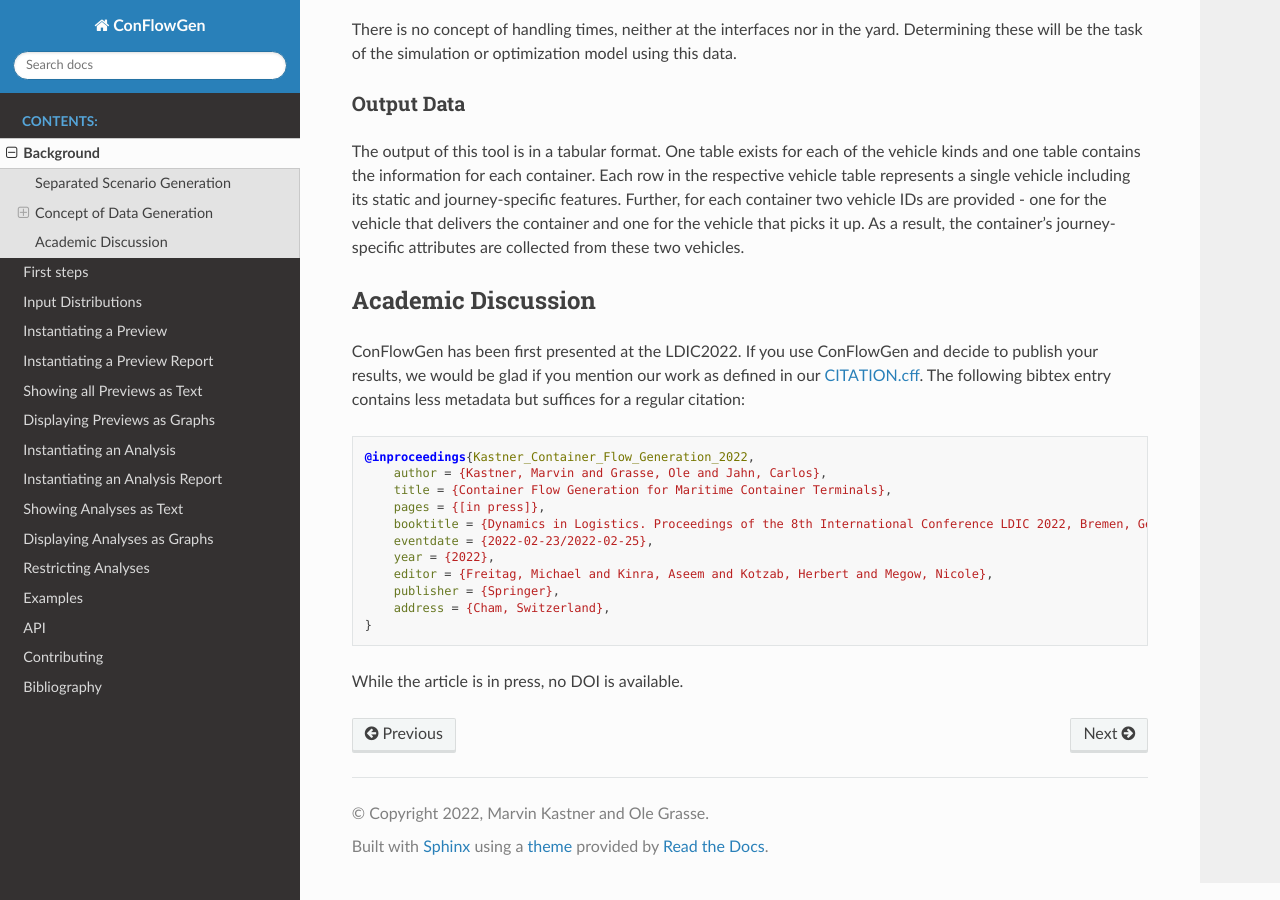
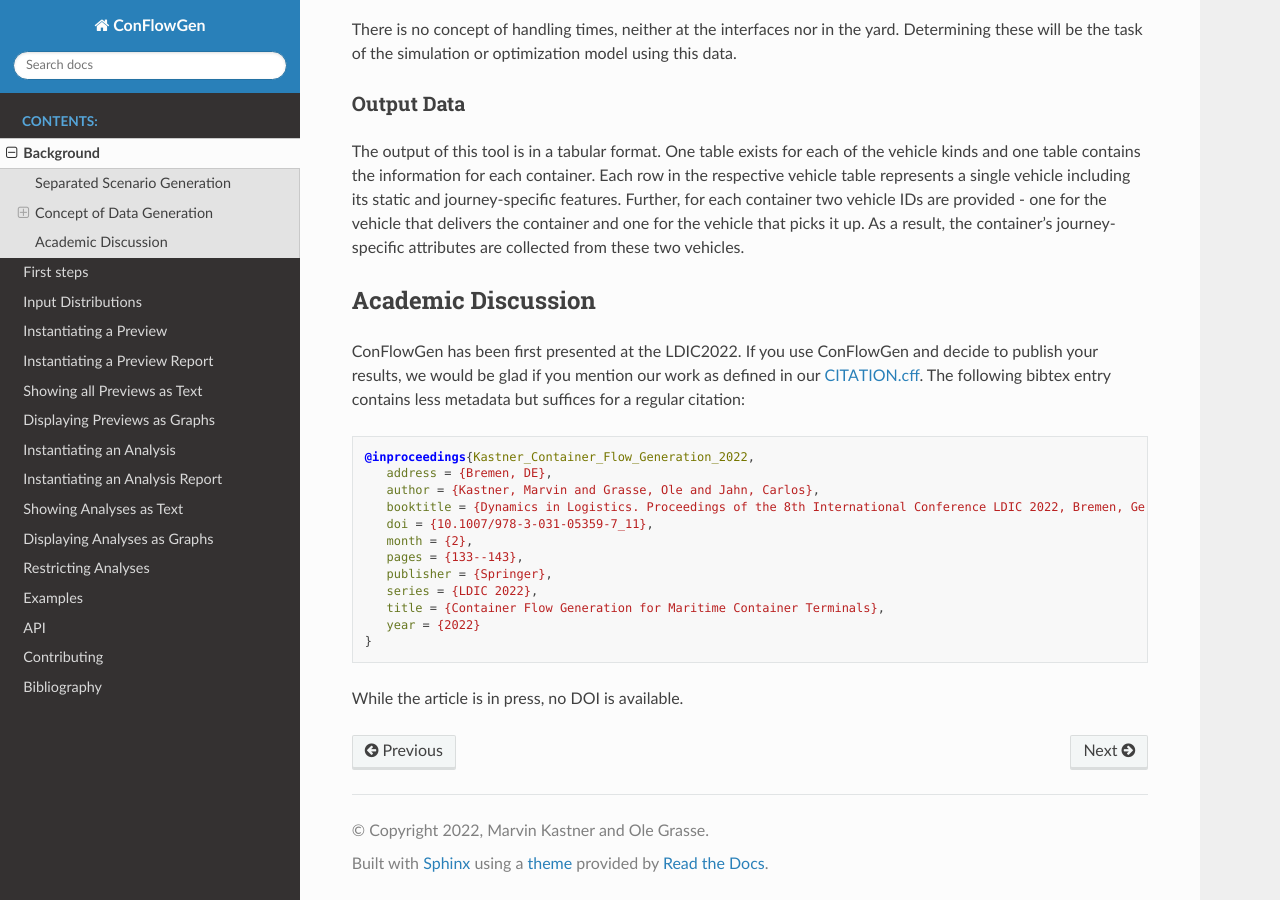
Before and after one commit to 1kastner/conflowgen, a Sphinx documentation site: the page built from docs/background.rst, in a window 1280 px wide and 900 px high, scrolled down 3477 px. Built offline with Sphinx 7.4.7 and the Read the Docs theme 2.0.0, drawn with Linux system fonts in a browser that asks for light colours; cross-references to code outside the pages are shown as plain code.

Commit message:
Update bibtex entry in documentation (#125)

```diff
--- a/docs/background.rst
+++ b/docs/background.rst
@@ -174,16 +174,17 @@
 
 .. code-block:: bibtex
 
-    @inproceedings{Kastner_Container_Flow_Generation_2022,
-        author = {Kastner, Marvin and Grasse, Ole and Jahn, Carlos},
-        title = {Container Flow Generation for Maritime Container Terminals},
-        pages = {[in press]},
-        booktitle = {Dynamics in Logistics. Proceedings of the 8th International Conference LDIC 2022, Bremen, Germany},
-        eventdate = {2022-02-23/2022-02-25},
-        year = {2022},
-        editor = {Freitag, Michael and Kinra, Aseem and Kotzab, Herbert and Megow, Nicole},
-        publisher = {Springer},
-        address = {Cham, Switzerland},
-    }
+   @inproceedings{Kastner_Container_Flow_Generation_2022,
+      address = {Bremen, DE},
+      author = {Kastner, Marvin and Grasse, Ole and Jahn, Carlos},
+      booktitle = {Dynamics in Logistics. Proceedings of the 8th International Conference LDIC 2022, Bremen, Germany},
+      doi = {10.1007/978-3-031-05359-7_11},
+      month = {2},
+      pages = {133--143},
+      publisher = {Springer},
+      series = {LDIC 2022},
+      title = {Container Flow Generation for Maritime Container Terminals},
+      year = {2022}
+   }
 
 While the article is in press, no DOI is available.
```
